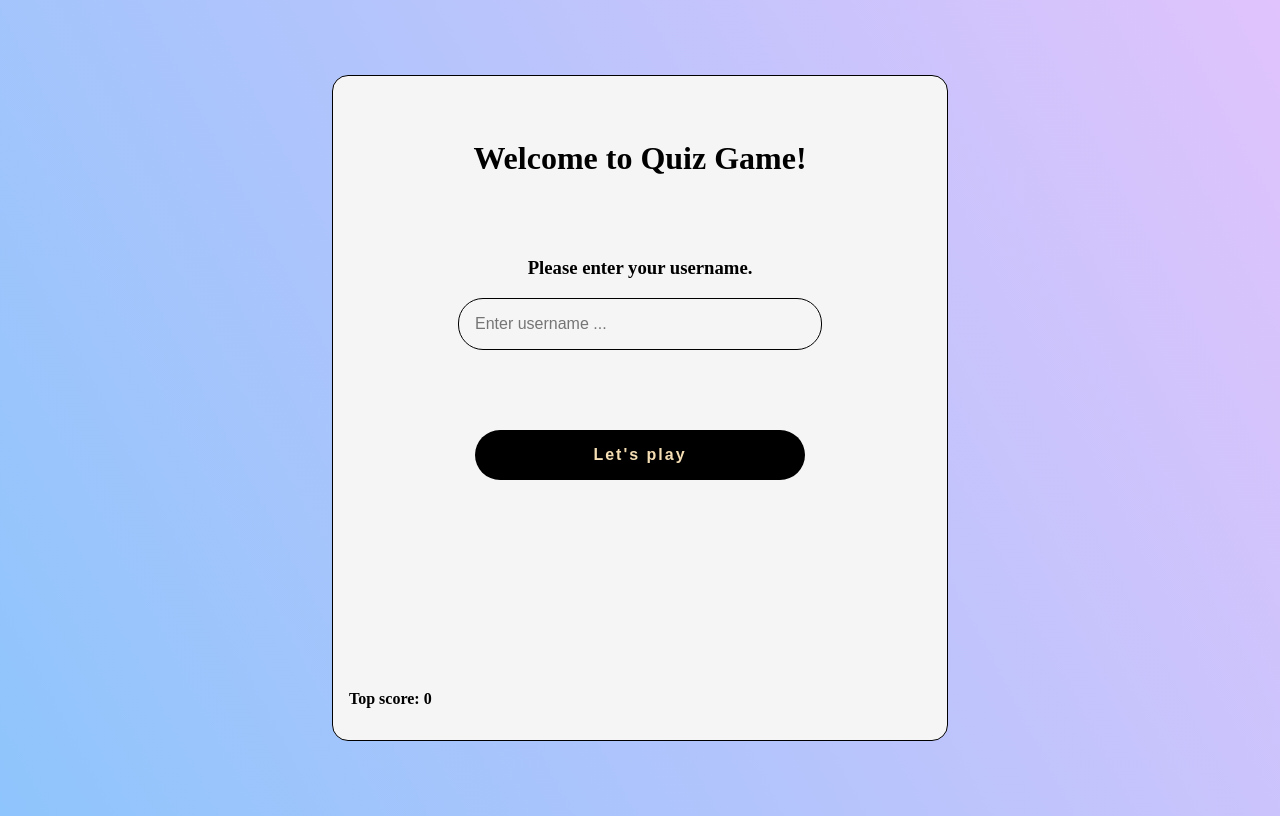
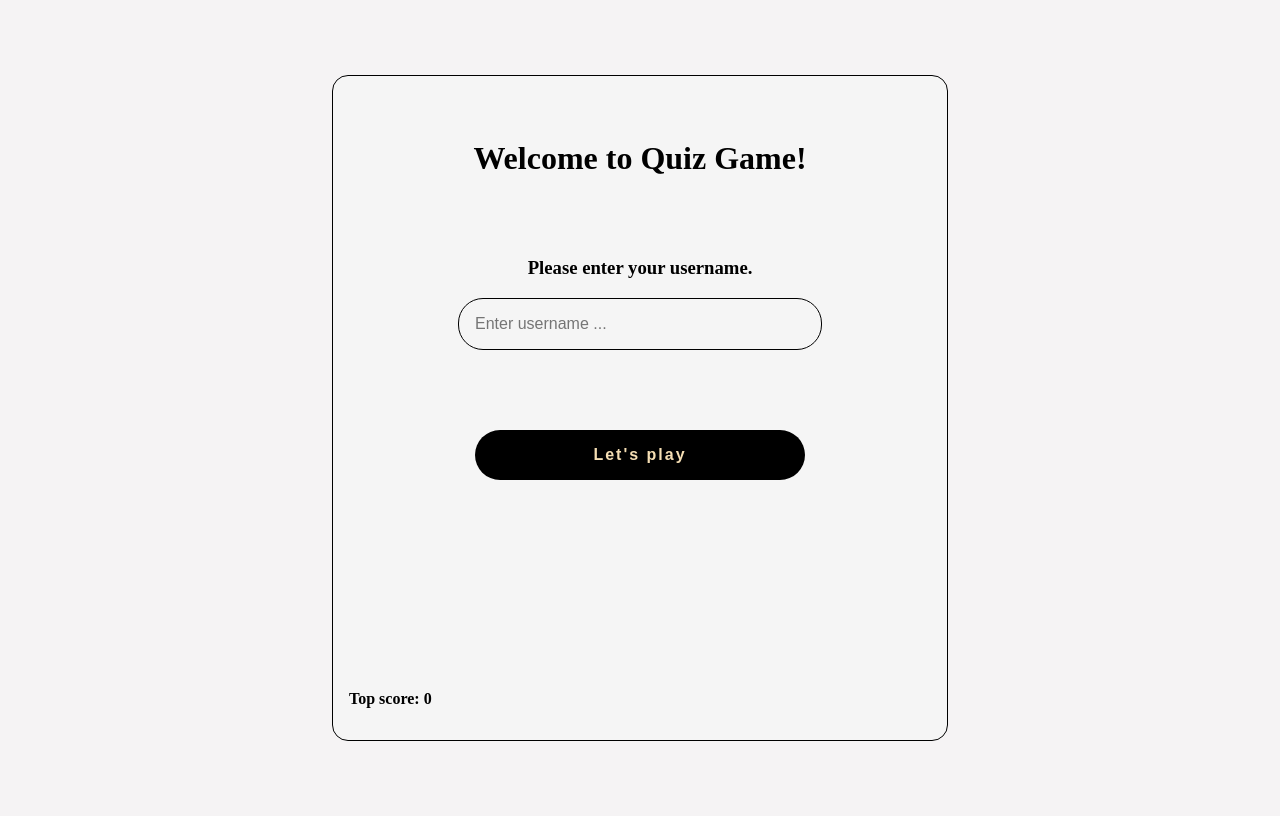
Before and after one commit to unaben/react_quiz_app, a React (Vite) app: page / in a window 1280 px wide. Built offline with nearby package versions, Linux system fonts and the light colour scheme.

Commit message:
changed bg color

```diff
--- a/src/index.css
+++ b/src/index.css
@@ -1,5 +1,6 @@
 body {
-  background-image: linear-gradient(62deg, #8ec5fc 0%, #e0c3fc 100%);
+  /* background-image: linear-gradient(62deg, #8ec5fc 0%, #e0c3fc 100%); */
+  background-color: #f5f3f4;
   display: flex;
   justify-content: center;
   align-items: center;
```
